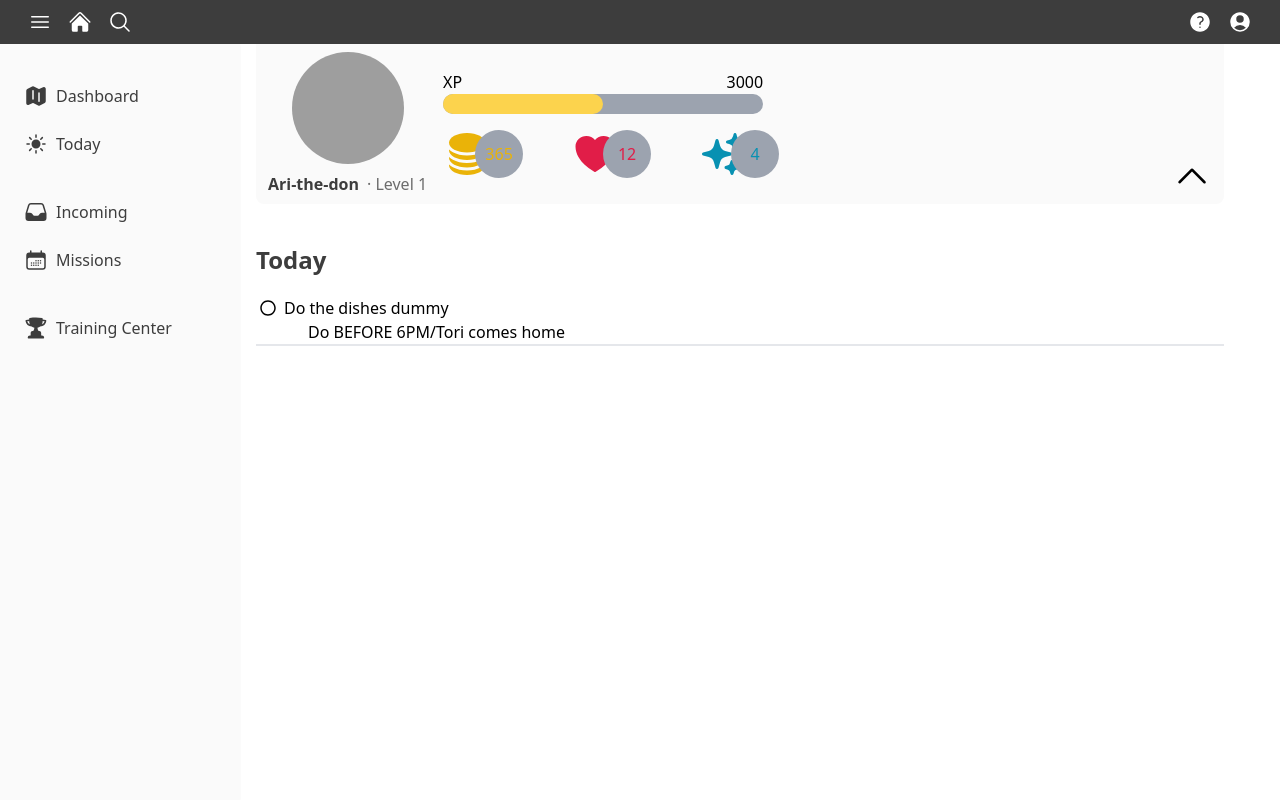
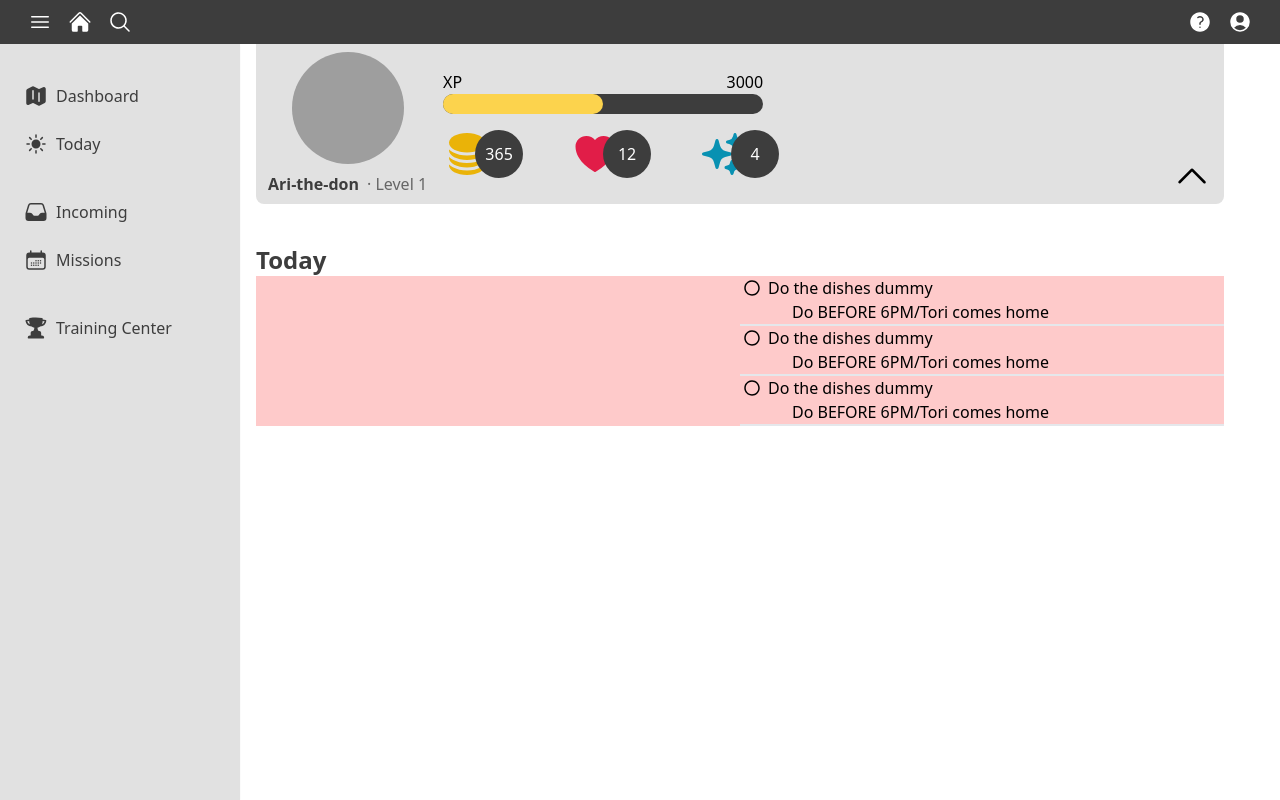
Before and after one commit to Ari-Jackson/gamified-habit-app-v2, a React (Vite) app: page /today in a window 1280 px wide. Built offline with nearby package versions, Linux system fonts and the light colour scheme; grey boxes are pictures that could not be loaded.

Commit message:
Updates order of tailwind classes using prettier

```diff
--- a/src/components/layout/Header.jsx
+++ b/src/components/layout/Header.jsx
@@ -10,7 +10,7 @@ import { Link } from "react-router-dom";
 export default function Header({ setOpen, open }) {
   const handleCick = () => setOpen(!open);
   return (
-    <header className="bg-primary fixed top-0 h-11 w-full flex justify-between px-5 box-border">
+    <header className="fixed top-0 box-border flex h-11 w-full justify-between bg-primary px-5">
       <div className="flex items-center">
         <Bars3Icon className="top-nav-icon" onClick={handleCick} />
         <Link to="/">
--- a/src/components/layout/PageWrapper.jsx
+++ b/src/components/layout/PageWrapper.jsx
@@ -7,7 +7,7 @@ export default function PageWrapper({ open, children }) {
         }
         ${
           open ? "pl-4" : "pl-14"
-        } fixed right-0 bottom-0 shadow-sm pr-14 p-l -z-10`}
+        } p-l fixed right-0 bottom-0 -z-10 pr-14 shadow-sm`}
       >
         {children}
       </div>
--- a/src/components/layout/StatsBar/StatsSection.jsx
+++ b/src/components/layout/StatsBar/StatsSection.jsx
@@ -6,34 +6,34 @@ import {
 
 export default function StatsSection({ statsOpen }) {
   return (
-    <div className="flex flex-col px-4 flex-grow gap-9 justify-center">
+    <div className="flex flex-grow flex-col justify-center gap-9 px-4">
       <div className={`w-80 ${!statsOpen && "hidden"}`}>
         <div className="flex">
           <h1 className="flex-grow">XP</h1>
           <h1>3000</h1>
         </div>
-        <div className="bg-gray-400 h-5 rounded-xl z-0 absolute w-80"></div>
-        <div className="bg-amber-300 h-5 rounded-xl z-10 absolute w-40"></div>
+        <div className="absolute  z-0 h-5 w-80 rounded-xl bg-primary"></div>
+        <div className="absolute z-10 h-5 w-40 rounded-xl bg-amber-300"></div>
       </div>
       <div
-        className={`${statsOpen ? "h-12" : "h-7"} flex justify-between w-80`}
+        className={`${statsOpen ? "h-12" : "h-7"} flex w-80 justify-between`}
       >
         <div className="flex">
-          <CircleStackIcon className="text-yellow-500 w-12" />
-          <div className="bg-gray-400 h-full w-12 rounded-full -mx-4 my-auto flex justify-center items-center">
-            <span className="text-yellow-500">365</span>
+          <CircleStackIcon className="w-12 text-yellow-500" />
+          <div className="-mx-4 my-auto flex h-full w-12 items-center justify-center rounded-full bg-primary">
+            <span className="text-white">365</span>
           </div>
         </div>
         <div className="flex">
-          <HeartIcon className="text-rose-600 w-12" />
-          <div className="bg-gray-400 h-full w-12 rounded-full -mx-4 my-auto flex justify-center items-center">
-            <span className="text-rose-600">12</span>
+          <HeartIcon className="w-12 text-rose-600" />
+          <div className="-mx-4 my-auto flex h-full w-12 items-center justify-center rounded-full bg-primary">
+            <span className="text-white">12</span>
           </div>
         </div>
         <div className="flex">
-          <SparklesIcon className="text-cyan-600 w-12" />
-          <div className="bg-gray-400 h-full w-12 rounded-full -mx-4 my-auto flex justify-center items-center">
-            <span className="text-cyan-600">4</span>
+          <SparklesIcon className="w-12 text-cyan-600" />
+          <div className="-mx-4 my-auto flex h-full w-12 items-center justify-center rounded-full bg-primary">
+            <span className="text-white">4</span>
           </div>
         </div>
       </div>
--- a/src/components/layout/StatsBar/Statsbar.jsx
+++ b/src/components/layout/StatsBar/Statsbar.jsx
@@ -8,7 +8,7 @@ export default function Statsbar() {
 
   return (
     <div
-      className={`bg-secondary rounded-b-lg px-3 py-2 flex duration-500 mb-5 ${
+      className={`mb-5 flex rounded-b-lg bg-secondary px-3 py-2 ${
         statsOpen ? "h-40" : "h-10"
       }`}
     >
@@ -16,13 +16,13 @@ export default function Statsbar() {
         <img
           src={Mario}
           alt={"Ari's Profile"}
-          className={`h-28 w-28 rounded-full mx-auto mb-2 duration-500 ${
+          className={`mx-auto mb-2 h-28 w-28 rounded-full ${
             !statsOpen && "hidden"
           }`}
         />
         <div className="flex self-end">
-          <h1 className="font-bold text-primary whitespace-pre">Ari-the-don</h1>
-          <h1 className="text-primary opacity-75 pl-2 whitespace-pre">
+          <h1 className="whitespace-pre font-bold text-primary">Ari-the-don</h1>
+          <h1 className="whitespace-pre pl-2 text-primary opacity-75">
             · Level 1
           </h1>
         </div>
@@ -30,12 +30,12 @@ export default function Statsbar() {
       <StatsSection statsOpen={statsOpen} />
       {statsOpen ? (
         <ChevronUpIcon
-          className="w-10 h-10 self-end"
+          className="h-10 w-10 self-end"
           onClick={() => setStatsOpen(!statsOpen)}
         />
       ) : (
         <ChevronDownIcon
-          className="w-10 h-10 self-end"
+          className="h-10 w-10 self-end"
           onClick={() => setStatsOpen(!statsOpen)}
         />
       )}
--- a/src/pages/Today/Today.jsx
+++ b/src/pages/Today/Today.jsx
@@ -8,8 +8,13 @@ export default function Today() {
           <h1 className="text-2xl font-bold text-primary">Today</h1>
         </div>
       </header>
-      <div className="mt-5">
-        <TodoComponent />
+      <div className="grid grid-cols-2 bg-red-200">
+        <div className="h-12 w-12"></div>
+        <ul>
+          <TodoComponent />
+          <TodoComponent />
+          <TodoComponent />
+        </ul>
       </div>
     </>
   );
--- a/tailwind.config.cjs
+++ b/tailwind.config.cjs
@@ -5,7 +5,7 @@ module.exports = {
     extend: {
       colors: {
         primary: "#3d3d3d",
-        secondary: "#fafafa",
+        secondary: "#e1e1e1",
       },
     },
   },
```
